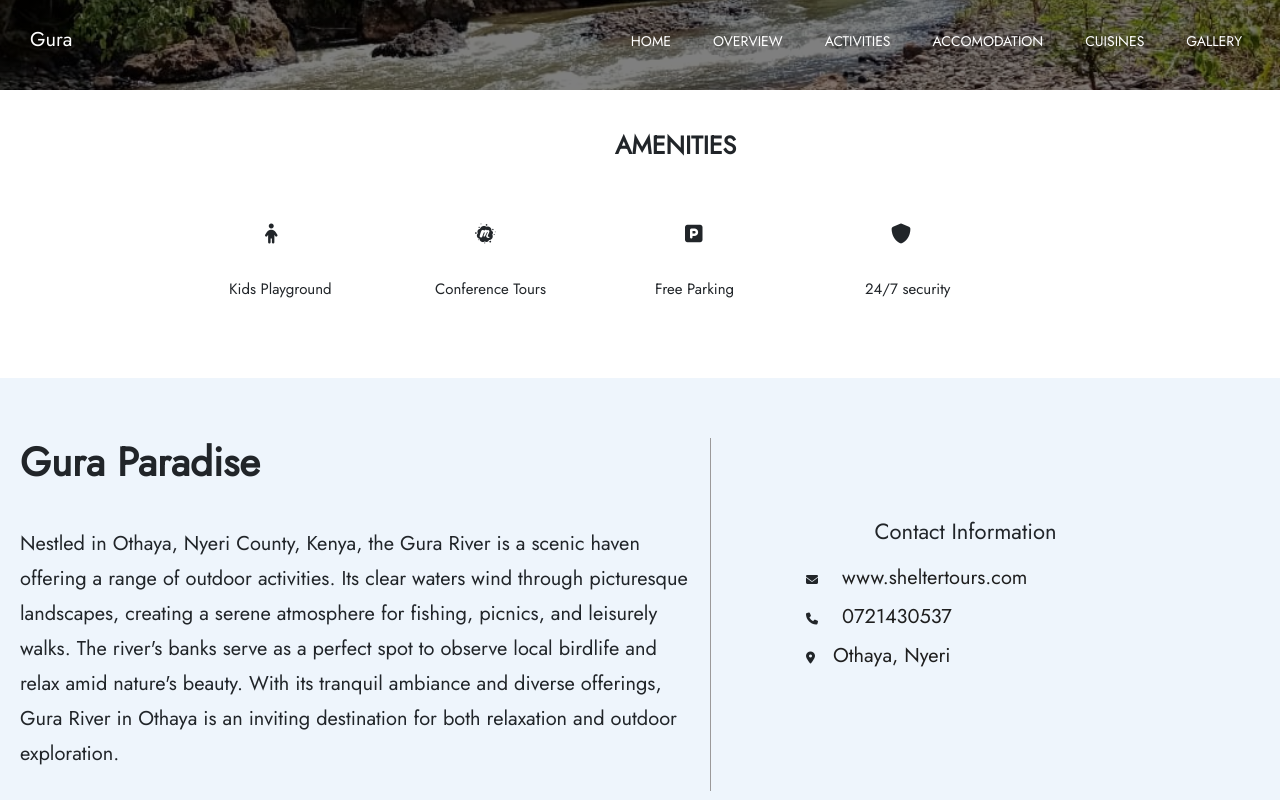
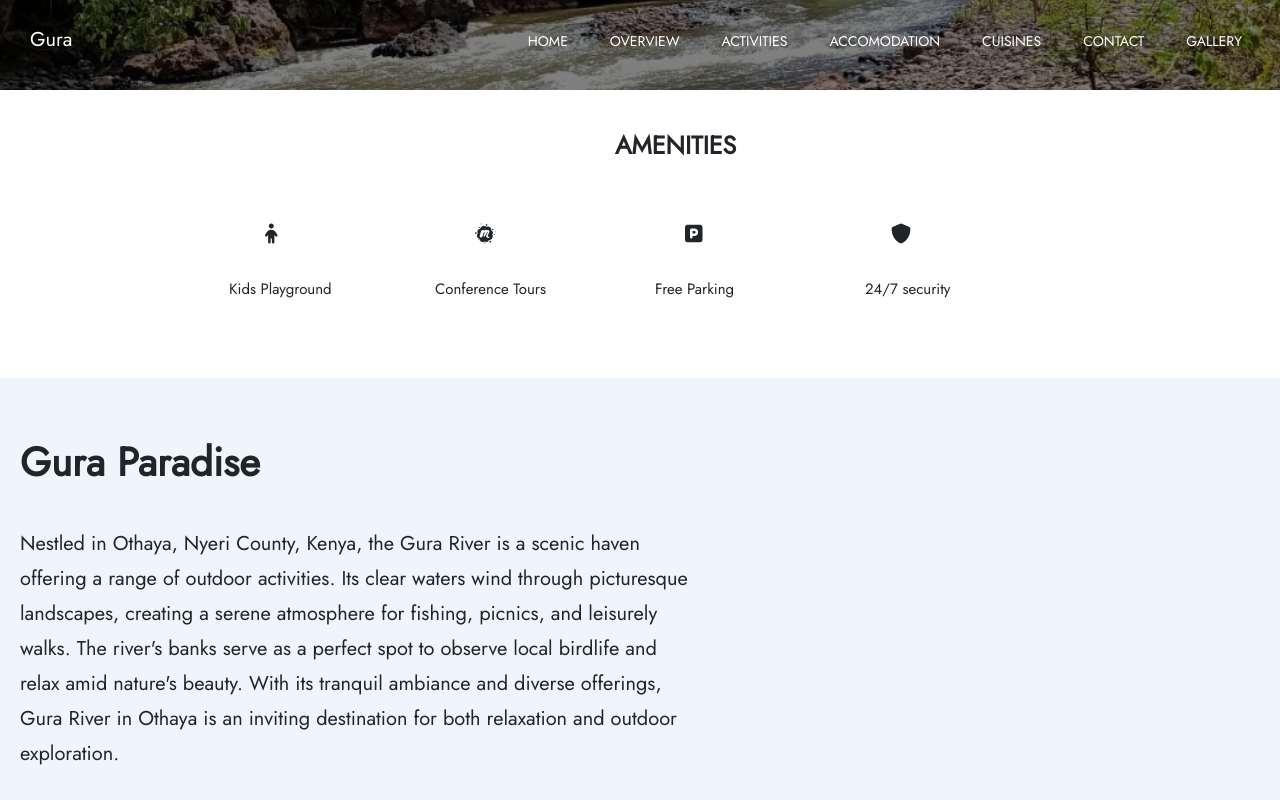
Before and after one commit to bre-nda/gura, a plain HTML site: page overview.html in a window 1280 px wide. Drawn offline with nearby package versions, Linux system fonts and the light colour scheme.

Commit message:
update the nav

```diff
--- a/overview.html
+++ b/overview.html
@@ -26,6 +26,7 @@
             <li><a href="activities.html">Activities</a></li>
             <li><a href="accomodation.html">Accomodation</a></li>
             <li><a href="food.html">Cuisines</a></li>
+            <li><a href="contact.html">Contact</a></li>
             <li><a href="gallery.html">Gallery</a></li>
         </ul>
     </nav>
@@ -65,7 +66,7 @@
             </p>
         </div>
 
-        <div class="col-md-6 about-2">
+        <!-- <div class="col-md-6 about-2">
             <h3 class="text-center">Contact Information</h3>
             <div class="mail">
                 <i class="enve fa-solid fa-envelope"></i> &nbsp;&nbsp;&nbsp;<a class="email" href="">www.sheltertours.com</a>
@@ -76,7 +77,7 @@
             <div class="location">
                 <i class="area fa-solid fa-location-dot"></i>&nbsp;&nbsp;&nbsp;<a class="email" href="">Othaya, Nyeri</a>
             </div>
-        </div>
+        </div> -->
     </div>
 
     <div class="row tour">
```
Also changed, not shown: accomodation.html (+1 -0 lines), act-2.html (+1 -0 lines), activities.html (+1 -0 lines), food.html (+1 -0 lines), gallery.html (+1 -0 lines), index.html (+1 -0 lines), contact.css (added), contact.html (added).
